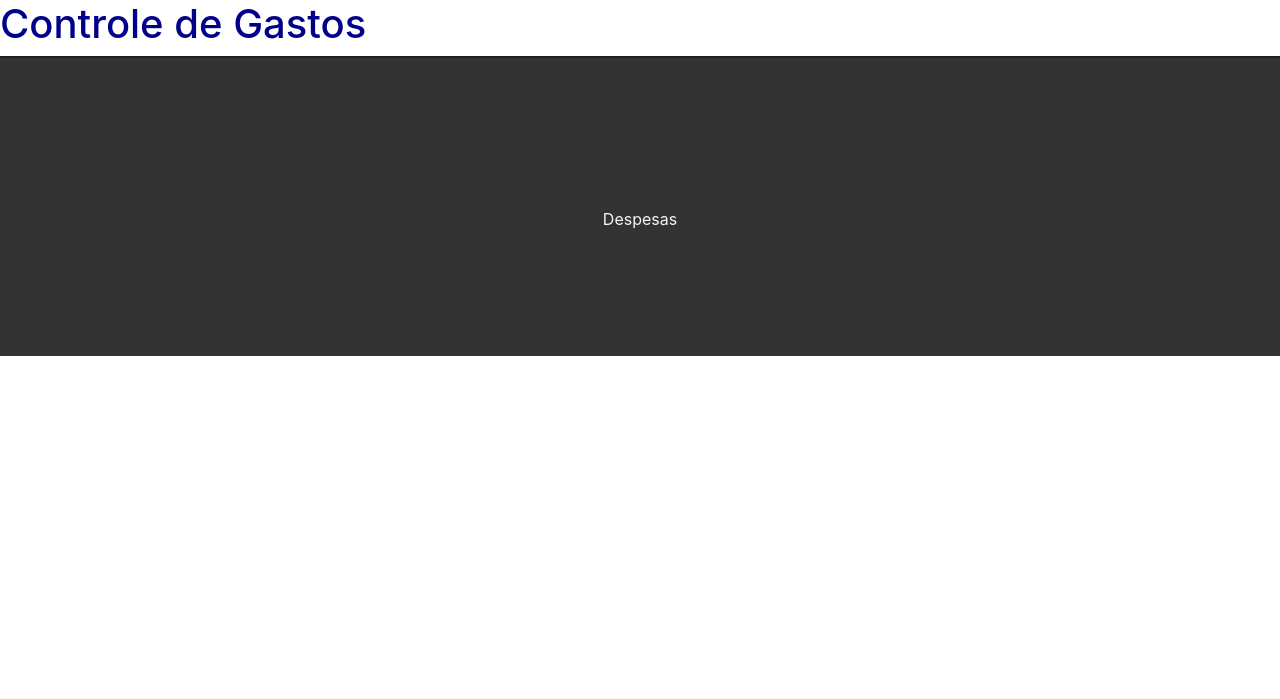
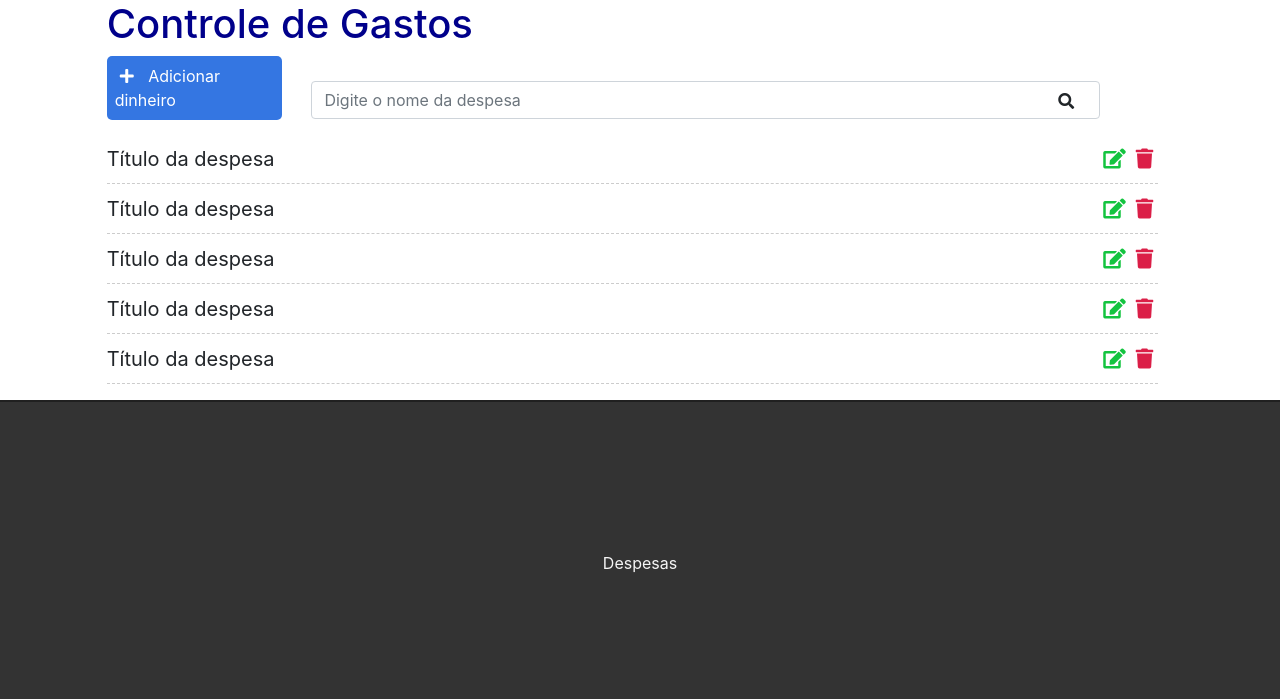
Before and after one commit to taisatavares/controle_gastos, a Django app: page / in a window 1280 px wide. Shown: the part 57-756 px from the top of the page. Run offline with Django 4.2, Linux system fonts and the light colour scheme; some libraries are stand-ins or nearby versions.

Commit message:
add estilização

```diff
--- a/contas/static/css/styles.css
+++ b/contas/static/css/styles.css
@@ -40,3 +40,69 @@ footer p {
     top: 50%;
     position: relative;
 }
+
+/* Botão de adicionar */
+
+.add-div {
+    background-color: #3476e2;
+    cursor: pointer;
+    display: inline-block;
+    color: #FFF;
+    padding: 8px;
+    border-radius: 5px;
+    margin-right: 25px;
+}
+
+/* Lista de despesas*/
+
+.list-div {
+    padding-left: 0;
+}
+
+.despesa-list {
+    padding-left: 0;
+}
+
+.despesa-item {
+    list-style: none;
+    font-size: 20px;
+    height: 50px;
+    padding-top: 10px;
+    border-bottom: 1px dashed #CCC;
+}
+
+.fas.fa-trash, .fas.fa-edit {
+    cursor: pointer;
+    margin: 5px;
+    font-size: 20px;
+    float: right;
+}
+
+.fas.fa-trash {
+    color: #db1e47;
+}
+
+.fas.fa-edit {
+    color: #13c43f;
+}
+
+.fas.fa-plus {
+    color: #FFF;
+    margin-right: 10px;
+    margin-left: 5px;
+}
+
+/* Search */
+
+.fas.fa-search {
+    position: absolute;
+    top: 12px;
+    right: 26px;
+}
+
+.search-div {
+    padding: 0;
+    margin-top: 15px;
+    margin-bottom: 15px;
+    display: inline-block;
+}
--- a/contas/templates/contas/list.html
+++ b/contas/templates/contas/list.html
@@ -3,5 +3,41 @@
 {% block title %}Lista de Atividades{% endblock %}
 
 {% block content %}
-<h1>Controle de Gastos</h1>
+<div class="offset-1 col-10 list-div">
+    <h1>Controle de Gastos</h1>
+    <div class="col-2 add-div">
+        <i class="fas fa-plus"></i> Adicionar dinheiro
+    </div>
+    <div class="col-9 search-div">
+        <input class="form-control" type="text" id="search" name="search" name="search" placeholder="Digite o nome da despesa">
+        <i class="fas fa-search"></i>
+    </div>
+    <ul class="despesa-list">
+        <li class="despesa-item">
+            <span>Título da despesa</span>
+            <span><i class="fas fa-trash"></i></span>
+            <span><i class="fas fa-edit"></i></span>
+        </li>
+        <li class="despesa-item">
+            <span>Título da despesa</span>
+            <span><i class="fas fa-trash"></i></span>
+            <span><i class="fas fa-edit"></i></span>
+        </li>
+        <li class="despesa-item">
+            <span>Título da despesa</span>
+            <span><i class="fas fa-trash"></i></span>
+            <span><i class="fas fa-edit"></i></span>
+        </li>
+        <li class="despesa-item">
+            <span>Título da despesa</span>
+            <span><i class="fas fa-trash"></i></span>
+            <span><i class="fas fa-edit"></i></span>
+        </li>
+        <li class="despesa-item">
+            <span>Título da despesa</span>
+            <span><i class="fas fa-trash"></i></span>
+            <span><i class="fas fa-edit"></i></span>
+        </li>
+    </ul>
+</div>
 {% endblock %}
```
